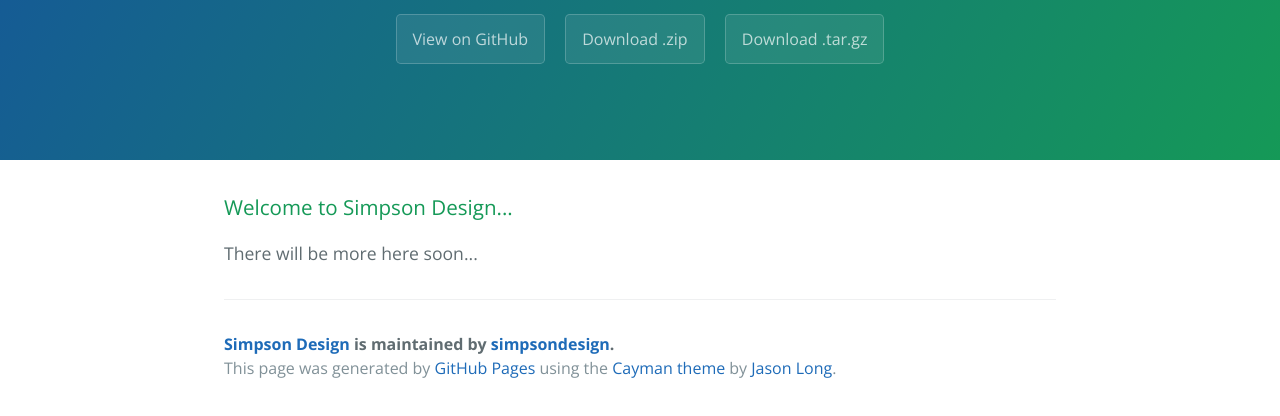
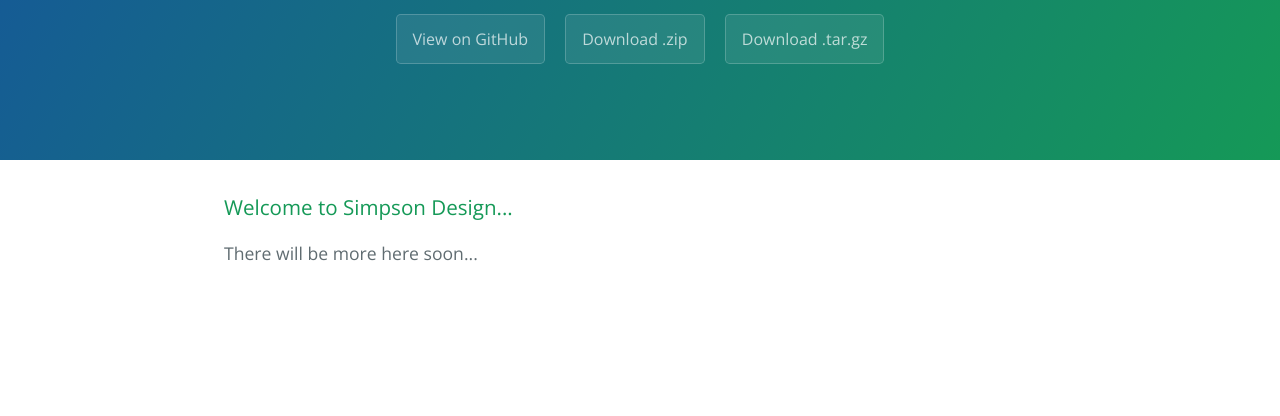
Before and after one commit to simpsondesign/simpson-design, a plain HTML site: page index.html in a window 1280 px wide. Shown: the part 176-592 px from the top of the page. Drawn offline with nearby package versions, Linux system fonts and the light colour scheme.

Commit message:
Misc tweaks

```diff
--- a/index.html
+++ b/index.html
@@ -24,12 +24,6 @@
 
 <p>There will be more here soon...</p>
 
-      <footer class="site-footer">
-        <span class="site-footer-owner"><a href="https://github.com/simpsondesign/main">Simpson Design</a> is maintained by <a href="https://github.com/simpsondesign">simpsondesign</a>.</span>
-
-        <span class="site-footer-credits">This page was generated by <a href="https://pages.github.com">GitHub Pages</a> using the <a href="https://github.com/jasonlong/cayman-theme">Cayman theme</a> by <a href="https://twitter.com/jasonlong">Jason Long</a>.</span>
-      </footer>
-
     </section>
 
 
```
